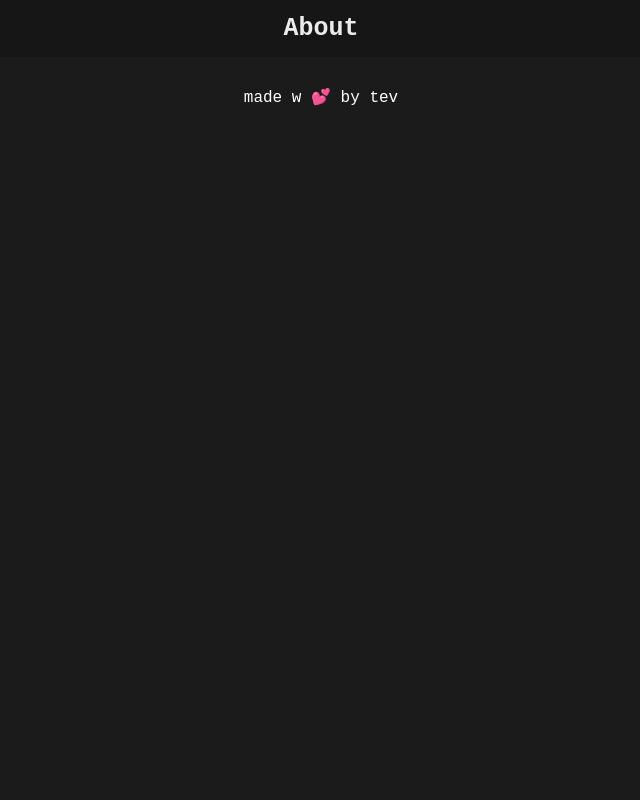
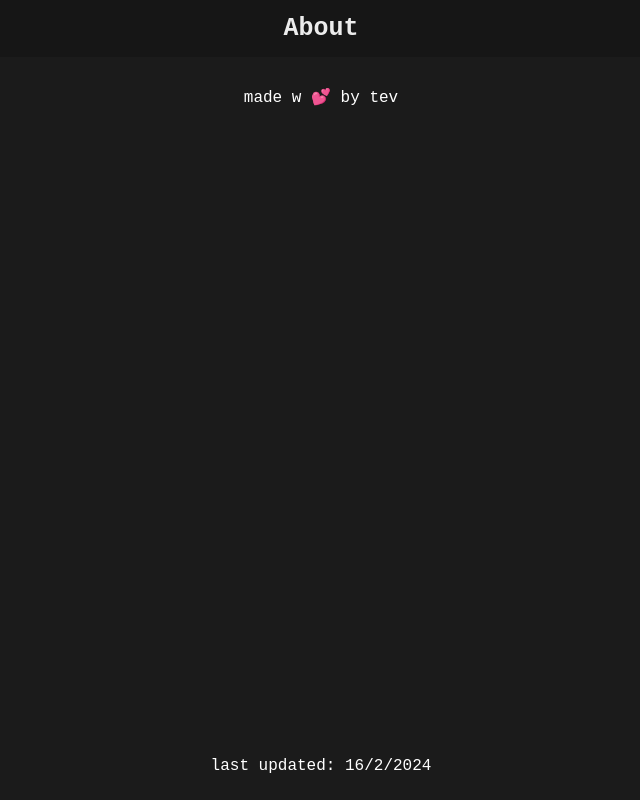
Before and after one commit to trevelling/CTF, a Next.js app: page / in a window 1280 px wide. Shown: the whole page, without its empty margins (319-959 px from the left). Built offline with nearby package versions, Linux system fonts and the light colour scheme.

Commit message:
feat; added a "last updated"

```diff
--- a/app/globals.css
+++ b/app/globals.css
@@ -3,7 +3,3 @@ body {
     padding: 0;
     background-color: rgb(27, 27, 27);
 }
-
-#lol{
-    color: aliceblue;
-}
--- a/app/layout.jsx
+++ b/app/layout.jsx
@@ -1,6 +1,7 @@
 import Head from "next/head";
 import Navbar from "@/app/ui/navbar";
 import Credits from "@/app/ui/credits";
+import LastUpdated from "@/app/ui/lastupdate";
 import "./globals.css";
 
 export default function RootLayout({ children }) {
@@ -15,6 +16,8 @@ export default function RootLayout({ children }) {
         <Navbar />
         {children}
         <Credits />
+        {children}
+        <LastUpdated />
       </body>
     </html>
   );
--- a/app/ui/credits.jsx
+++ b/app/ui/credits.jsx
@@ -1,7 +1,7 @@
 import React from "react";
 import styles from "./credits.module.css";
 
-export default function Navbar() {
+export default function Credits() {
   return (
     <a className={styles.creds} href="https://github.com/trevelling" target="_blank" rel="noopener noreferrer">made w 💕 by tev</a>
   );
--- /dev/null
+++ b/app/ui/lastupdate.jsx
@@ -0,0 +1,8 @@
+import React from "react";
+import styles from "./lastupdate.module.css";
+
+export default function LastUpdated() {
+  return (
+    <a className={styles.lastupdate}>last updated: 16/2/2024</a>
+  );
+}
--- /dev/null
+++ b/app/ui/lastupdate.module.css
@@ -0,0 +1,10 @@
+.lastupdate {
+    position: absolute;
+    bottom: 0;
+    width: 100%;
+    display: flex;
+    justify-content: center;
+    color: white;
+    padding-bottom: 25px;
+    font-family: 'Courier New', Courier, monospace;
+}
```
